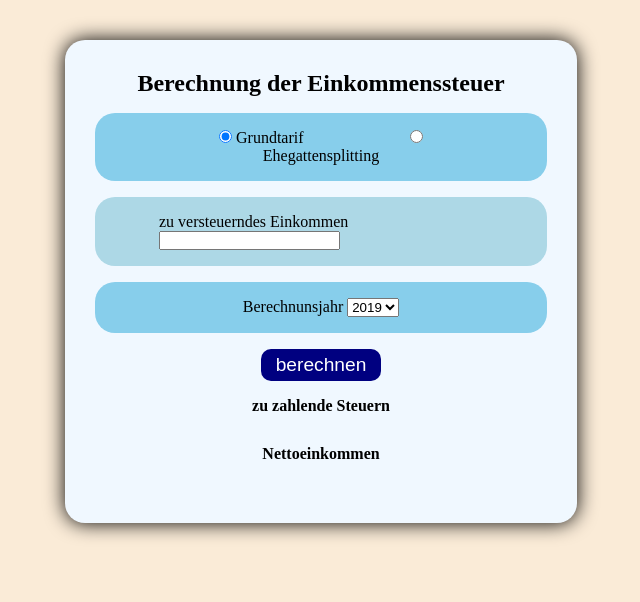
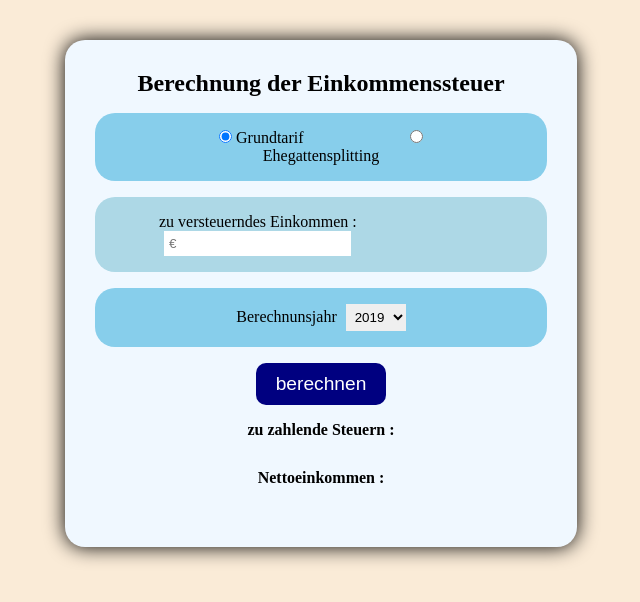
Before and after one commit to kemaltt/Js_Projekt_Einkommensteuer-Berechnung, a plain HTML site: page index.html in a window 1280 px wide. Shown: the whole page, without its empty margins (319-959 px from the left). Drawn offline with Linux system fonts and the light colour scheme.

Commit message:
last commit

```diff
--- a/assets/css/style.css
+++ b/assets/css/style.css
@@ -40,6 +40,13 @@ div {
     text-align: left;
 }
 
+.einkommen input,
+select {
+    border: none;
+    padding: 5px;
+    margin-left: 5px;
+}
+
 #div-hidden {
     display: none;
 }
@@ -51,7 +58,7 @@ div {
 }
 
 button {
-    padding: 5px 15px;
+    padding: 10px 20px;
     background-color: navy;
     color: #fff;
     font-size: 1.2rem;
@@ -68,4 +75,6 @@ button:active {
 p {
     height: 30px;
     padding: 1vh 0;
+    color: tomato;
+    font-size: 1.3rem;
 }
--- a/assets/js/main.js
+++ b/assets/js/main.js
@@ -13,17 +13,21 @@ let jahr = document.getElementById('berechnuns-jahr')
 const checkLabel = () => {
     if (radioGrund.checked) {
         divHidden.style.display = 'none'
+        inputZvE.value = ''
     } else {
         divHidden.style.display = 'block'
+        input2ZvE.value = ''
+        inputZvE.value = ''
     }
 }
+
 
 const calculate = () => {
     if (inputZvE.value == '' || radioEhe.checked && inputZvE.value == '' || radioEhe.checked && input2ZvE.value == '') {
         alert('Gib bitte einen Wert ein!');
         outputEst.innerHTML = '';
         outputNetto.innerHTML = '';
-        return
+        return 0
     }
 
     if (jahr.value == '2021') { // für 2021 ein Gehalt---------------------------------------------------
@@ -195,7 +199,4 @@ const calculate = () => {
         }
     }
 
-
-
-
 }
--- a/index.html
+++ b/index.html
@@ -22,34 +22,32 @@
 
         <div class="einkommen">
             <div class="two">
-                <label for="">zu versteuerndes Einkommen</label>
-                <input type="number" name="number" min="0" id="input-zve">
+                <label for="">zu versteuerndes Einkommen :</label>
+                <input type="number" name="number" min="0" id="input-zve" placeholder="€">
             </div>
 
             <div id="div-hidden">
-                <label for="">zweites Einkommen</label>
-                <input type="number" name="number" min="0" id="input-zwei-zve">
+                <label for="">zweites Einkommen :</label>
+                <input type="number" name="number" min="0" id="input-zwei-zve" placeholder="€">
             </div>
         </div>
 
 
         <div class="three">
             <label for="">Berechnunsjahr</label>
-            <select name="" id="berechnuns-jahr" onclick="calculate()">
-                <option id="berechnuns-jahr" value="2019">2019</option>
-                <option id="berechnuns-jahr" value="2020">2020</option>
-                <option id="berechnuns-jahr" value="2021">2021</option>
+            <select name="" id="berechnuns-jahr">
+                <option value="2019">2019</option>
+                <option value="2020">2020</option>
+                <option value="2021">2021</option>
             </select>
         </div>
 
-
-
         <button onclick="calculate()">berechnen</button>
 
-        <h4>zu zahlende Steuern</h4>
+        <h4>zu zahlende Steuern :</h4>
         <p id="output-est"></p>
 
-        <h4>Nettoeinkommen</h4>
+        <h4>Nettoeinkommen :</h4>
         <p id="output-nettoeinkommen"></p>
 
 
```
Also changed, not shown: 2 other files.
